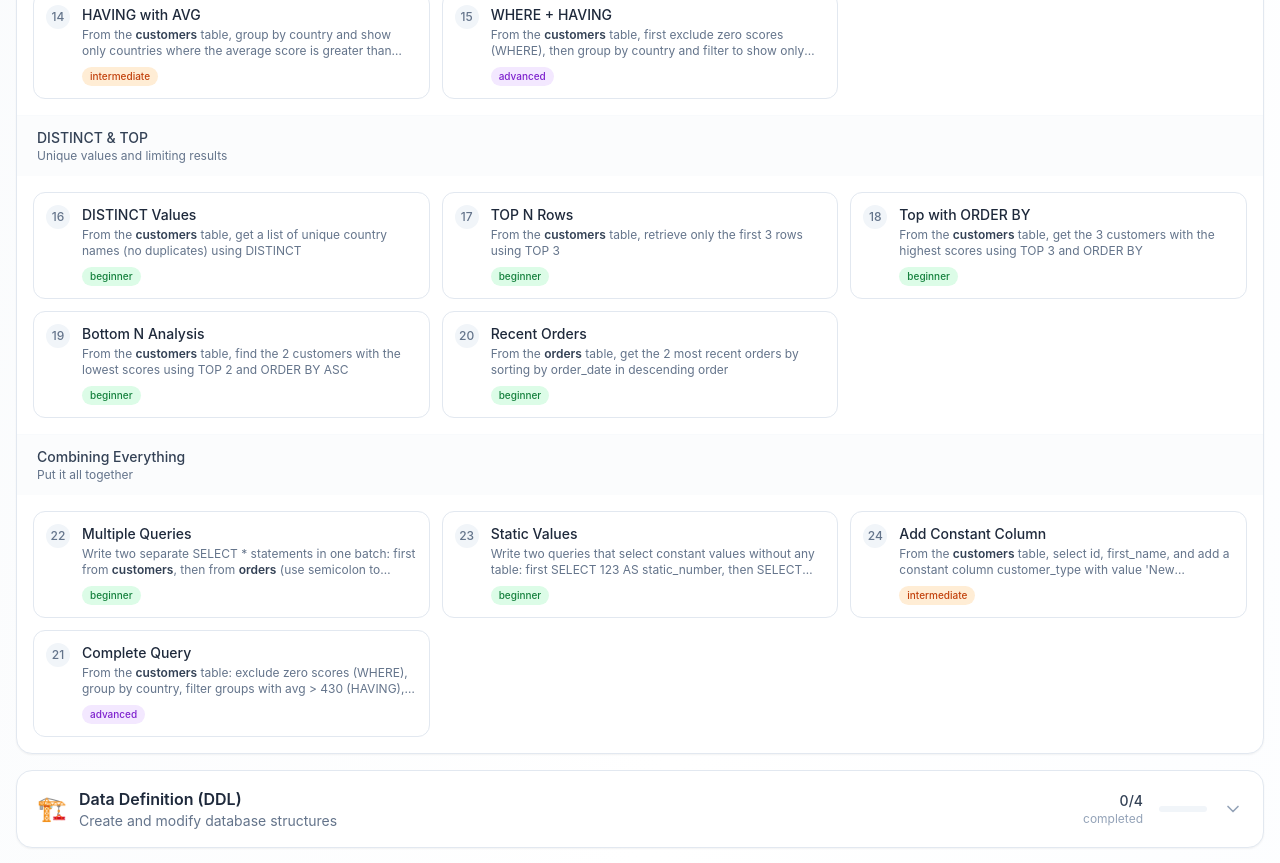
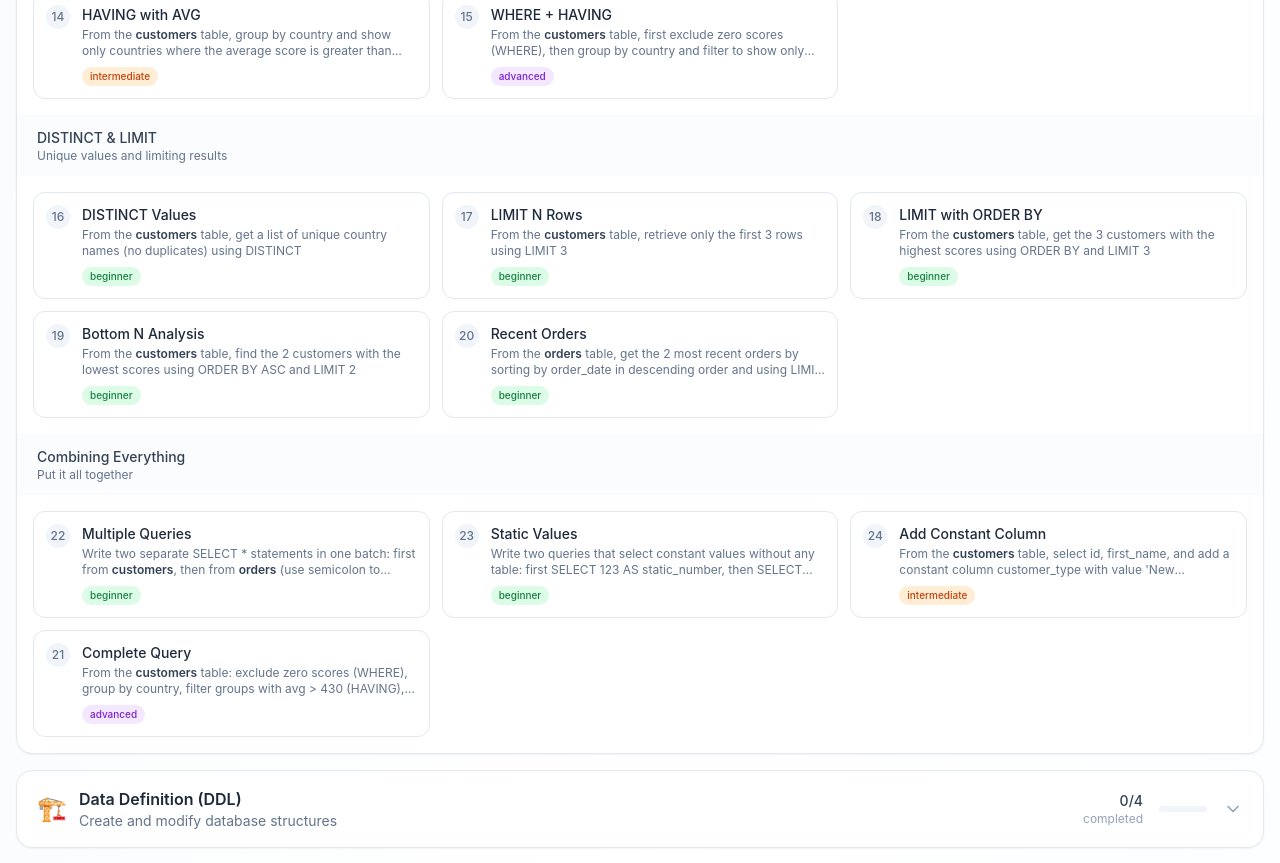
Before and after one commit to PrithamBhosale/AfterSELECT, a React (Vite) app: page /explore in a window 1280 px wide. Shown: the part 1400-2263 px from the top of the page. Built offline with nearby package versions, Linux system fonts and the light colour scheme; the HTML template or start-up script is replaced by a standard one.

Commit message:
fix: Replace SQL Server TOP syntax with SQLite LIMIT syntax

```diff
--- a/src/data/sqlCurriculum.ts
+++ b/src/data/sqlCurriculum.ts
@@ -88,15 +88,15 @@ export const sqlCurriculum: SQLModule[] = [
         ]
       },
       {
-        id: 'select-distinct-top',
-        title: 'DISTINCT & TOP',
+        id: 'select-distinct-limit',
+        title: 'DISTINCT & LIMIT',
         description: 'Unique values and limiting results',
         queries: [
           { id: 'sel-16', title: 'DISTINCT Values', description: 'From the **customers** table, get a list of unique country names (no duplicates) using DISTINCT', query: `SELECT DISTINCT country\nFROM customers`, difficulty: 'beginner' },
-          { id: 'sel-17', title: 'TOP N Rows', description: 'From the **customers** table, retrieve only the first 3 rows using TOP 3', query: `SELECT TOP 3 *\nFROM customers`, difficulty: 'beginner' },
-          { id: 'sel-18', title: 'Top with ORDER BY', description: 'From the **customers** table, get the 3 customers with the highest scores using TOP 3 and ORDER BY', query: `SELECT TOP 3 *\nFROM customers\nORDER BY score DESC`, difficulty: 'beginner' },
-          { id: 'sel-19', title: 'Bottom N Analysis', description: 'From the **customers** table, find the 2 customers with the lowest scores using TOP 2 and ORDER BY ASC', query: `SELECT TOP 2 *\nFROM customers\nORDER BY score ASC`, difficulty: 'beginner' },
-          { id: 'sel-20', title: 'Recent Orders', description: 'From the **orders** table, get the 2 most recent orders by sorting by order_date in descending order', query: `SELECT TOP 2 *\nFROM orders\nORDER BY order_date DESC`, difficulty: 'beginner' },
+          { id: 'sel-17', title: 'LIMIT N Rows', description: 'From the **customers** table, retrieve only the first 3 rows using LIMIT 3', query: `SELECT *\nFROM customers\nLIMIT 3`, difficulty: 'beginner' },
+          { id: 'sel-18', title: 'LIMIT with ORDER BY', description: 'From the **customers** table, get the 3 customers with the highest scores using ORDER BY and LIMIT 3', query: `SELECT *\nFROM customers\nORDER BY score DESC\nLIMIT 3`, difficulty: 'beginner' },
+          { id: 'sel-19', title: 'Bottom N Analysis', description: 'From the **customers** table, find the 2 customers with the lowest scores using ORDER BY ASC and LIMIT 2', query: `SELECT *\nFROM customers\nORDER BY score ASC\nLIMIT 2`, difficulty: 'beginner' },
+          { id: 'sel-20', title: 'Recent Orders', description: 'From the **orders** table, get the 2 most recent orders by sorting by order_date in descending order and using LIMIT 2', query: `SELECT *\nFROM orders\nORDER BY order_date DESC\nLIMIT 2`, difficulty: 'beginner' },
         ]
       },
       {
--- a/src/lib/sqlExecutor.ts
+++ b/src/lib/sqlExecutor.ts
@@ -129,7 +129,7 @@ function validateQueryForLearners(query: string): { isValid: boolean; error?: st
   // Check for patterns that look like forgotten commas
   // Pattern: identifier followed by whitespace then another identifier (not AS, or SQL keywords)
   const lines = cleanedClause.split(/\n/);
-  const sqlKeywords = ['as', 'from', 'where', 'and', 'or', 'not', 'in', 'is', 'null', 'like', 'between', 'case', 'when', 'then', 'else', 'end', 'distinct', 'all', 'top'];
+  const sqlKeywords = ['as', 'from', 'where', 'and', 'or', 'not', 'in', 'is', 'null', 'like', 'between', 'case', 'when', 'then', 'else', 'end', 'distinct', 'all', 'limit', 'offset'];
 
   for (let i = 0; i < lines.length - 1; i++) {
     const currentLine = lines[i].trim();
```
